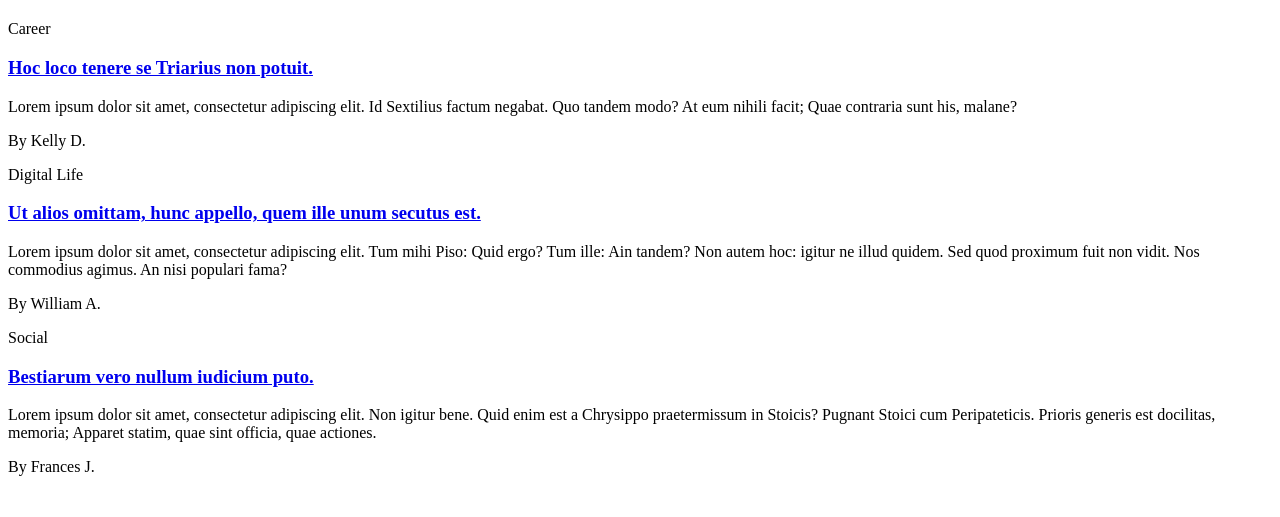
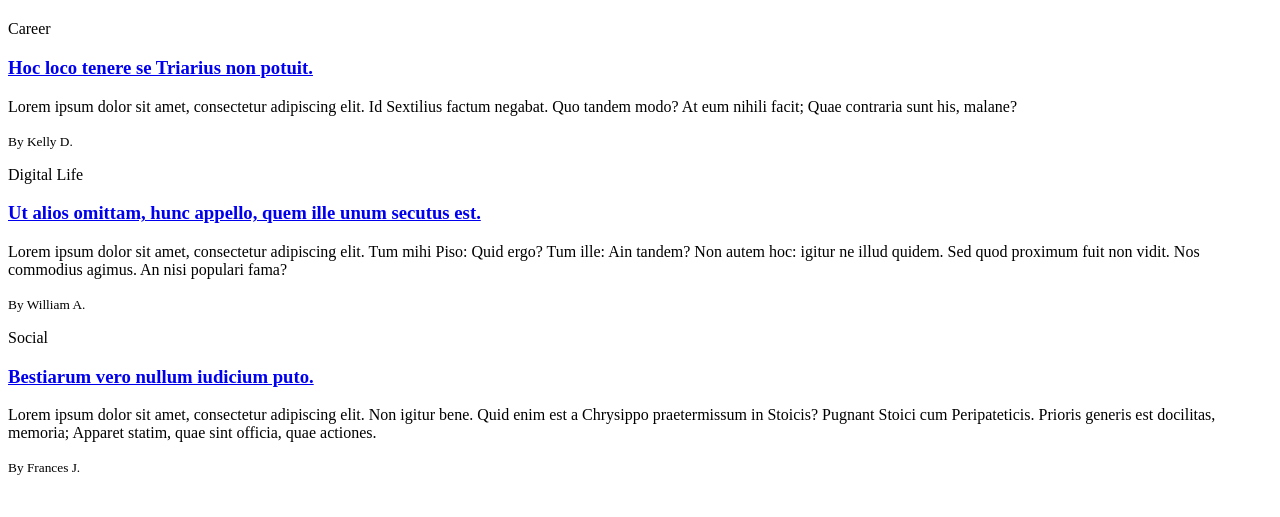
Before and after one commit to valvarezgi/holbertonschool-web_front_end, a plain HTML site: page 0x00-html_advanced/31-index.html in a window 1280 px wide. Shown: the part 1500-2017 px from the top of the page. Drawn offline with Linux system fonts and the light colour scheme.

Commit message:
Adding address and authors in small way, task 31

```diff
--- a/0x00-html_advanced/31-index.html
+++ b/0x00-html_advanced/31-index.html
@@ -133,7 +133,7 @@
                 Sextilius factum negabat. Quo tandem modo? At eum nihili facit;
                 Quae contraria sunt his, malane?
               </p>
-              <author>By Kelly D.</author>
+              <small>By Kelly D.</small>
             </article>
             <article>
               <p>Digital Life</p>
@@ -149,7 +149,7 @@
                 igitur ne illud quidem. Sed quod proximum fuit non vidit. Nos
                 commodius agimus. An nisi populari fama?
               </p>
-              <author>By William A.</author>
+              <small>By William A.</small>
             </article>
             <article>
               <p>Social</p>
@@ -160,7 +160,7 @@
                 Pugnant Stoici cum Peripateticis. Prioris generis est docilitas,
                 memoria; Apparet statim, quae sint officia, quae actiones.
               </p>
-              <author>By Frances J.</author>
+              <small>By Frances J.</small>
             </article>
           </div>
         </div>
```
